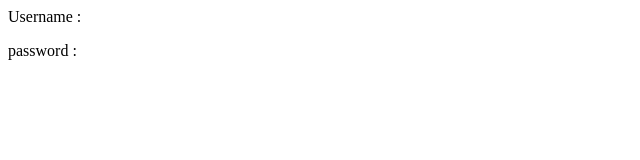
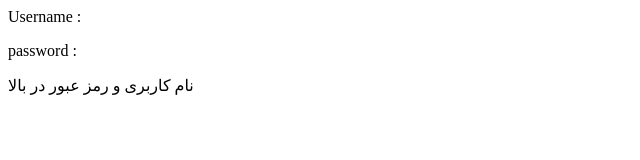
Before and after one commit to mobilemostafa/V, a plain HTML site: page index.html in a window 1280 px wide. Shown: the whole page, without its empty margins (0-640 px from the left). Drawn offline with Linux system fonts and the light colour scheme.

Commit message:
Update index.html

```diff
--- a/index.html
+++ b/index.html
@@ -2,3 +2,5 @@
 <p>  Username :                       </p>
 
 <p>  password :                       </p>
+
+<p> نام کاربری و رمز عبور در بالا               </p>
```
